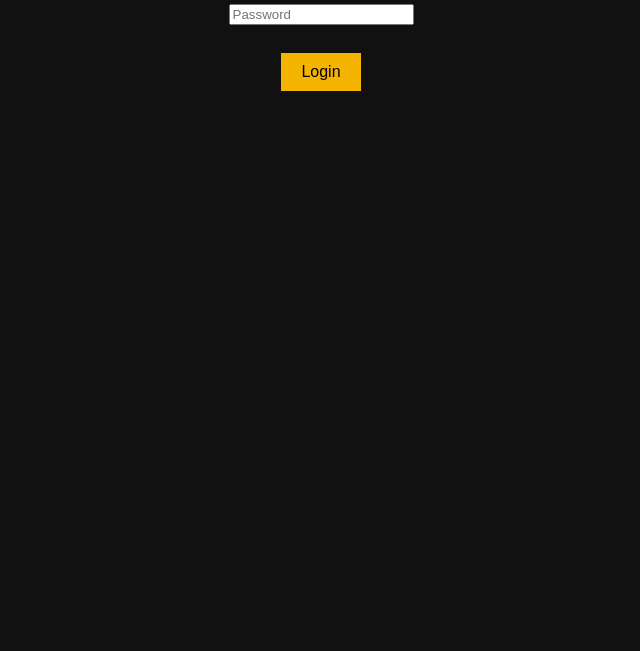
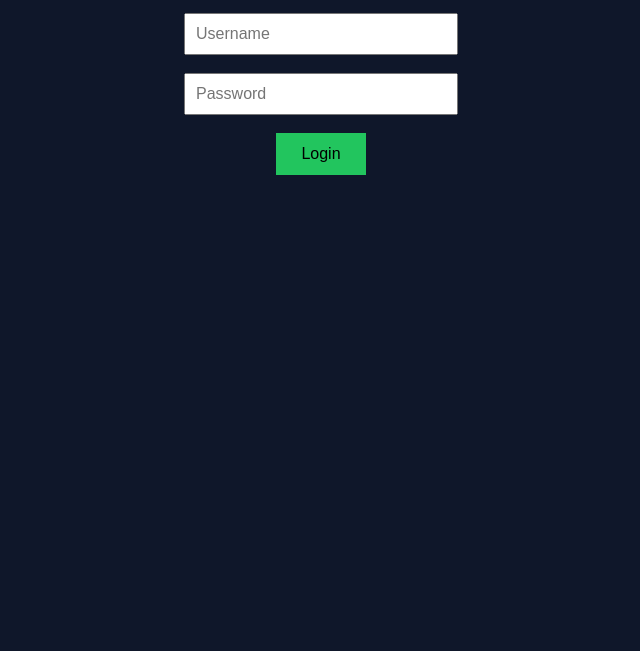
Before and after one commit to akmalhakim2311-byte/AgroLink, a plain HTML site: page index.html in a window 1280 px wide. Shown: the part 149-800 px from the top of the page, without its empty margins (319-959 px from the left). Drawn offline with Linux system fonts and the light colour scheme.

Commit message:
Update CSS styles for body, h1, input, and button

```diff
--- a/css/style.css
+++ b/css/style.css
@@ -1,14 +1,34 @@
 body {
-  font-family: Arial;
-  background-color: #111;
-  color: white;
+  font-family: Arial, sans-serif;
+  background-color: #0f172a;
+  color: #e5e7eb;
   text-align: center;
+  padding: 40px;
+}
+
+h1 {
+  color: #38bdf8;
+}
+
+input {
+  padding: 10px;
+  width: 250px;
+  font-size: 16px;
 }
 
 button {
-  padding: 10px 20px;
-  margin: 10px;
-  background-color: #f5b400;
+  padding: 12px 25px;
+  font-size: 16px;
+  background-color: #22c55e;
   border: none;
-  font-size: 16px;
+  color: black;
+  cursor: pointer;
 }
+
+button:hover {
+  background-color: #16a34a;
+}
+
+p {
+  margin-top: 20px;
+}
```
